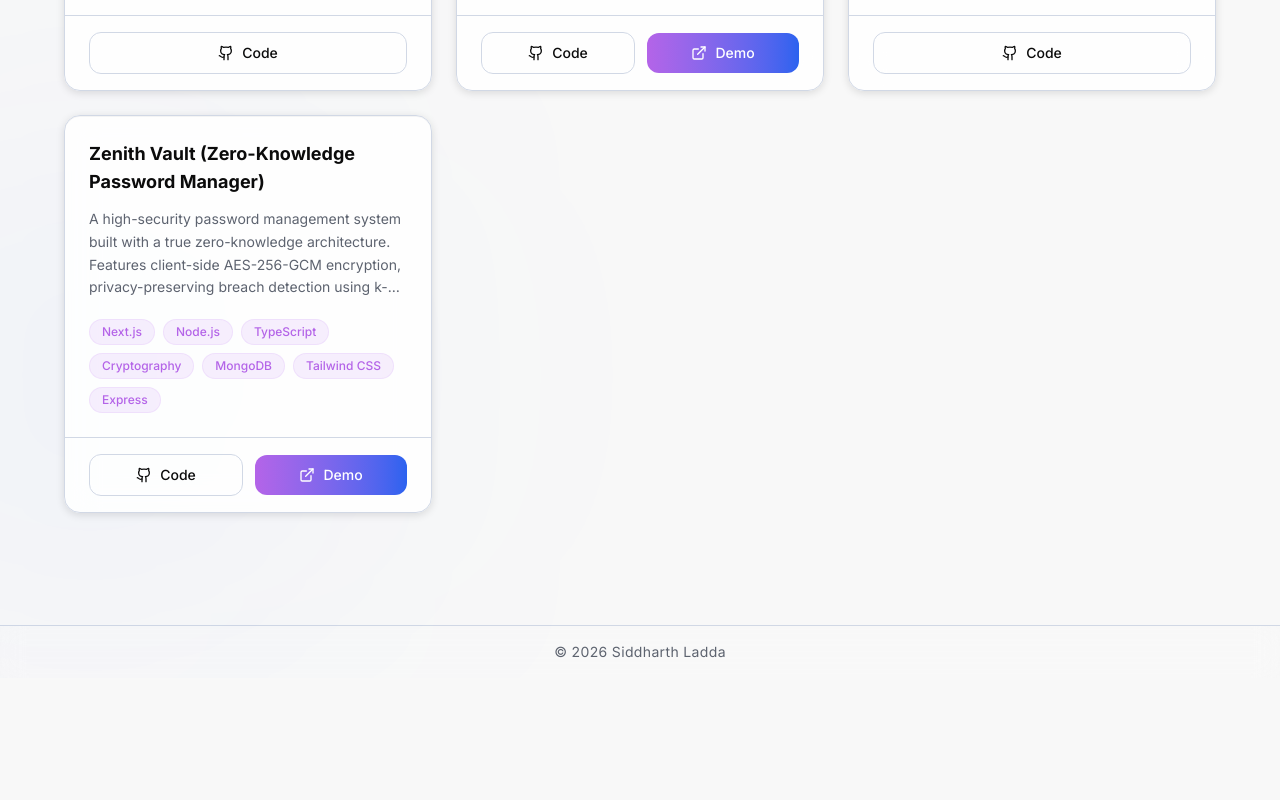
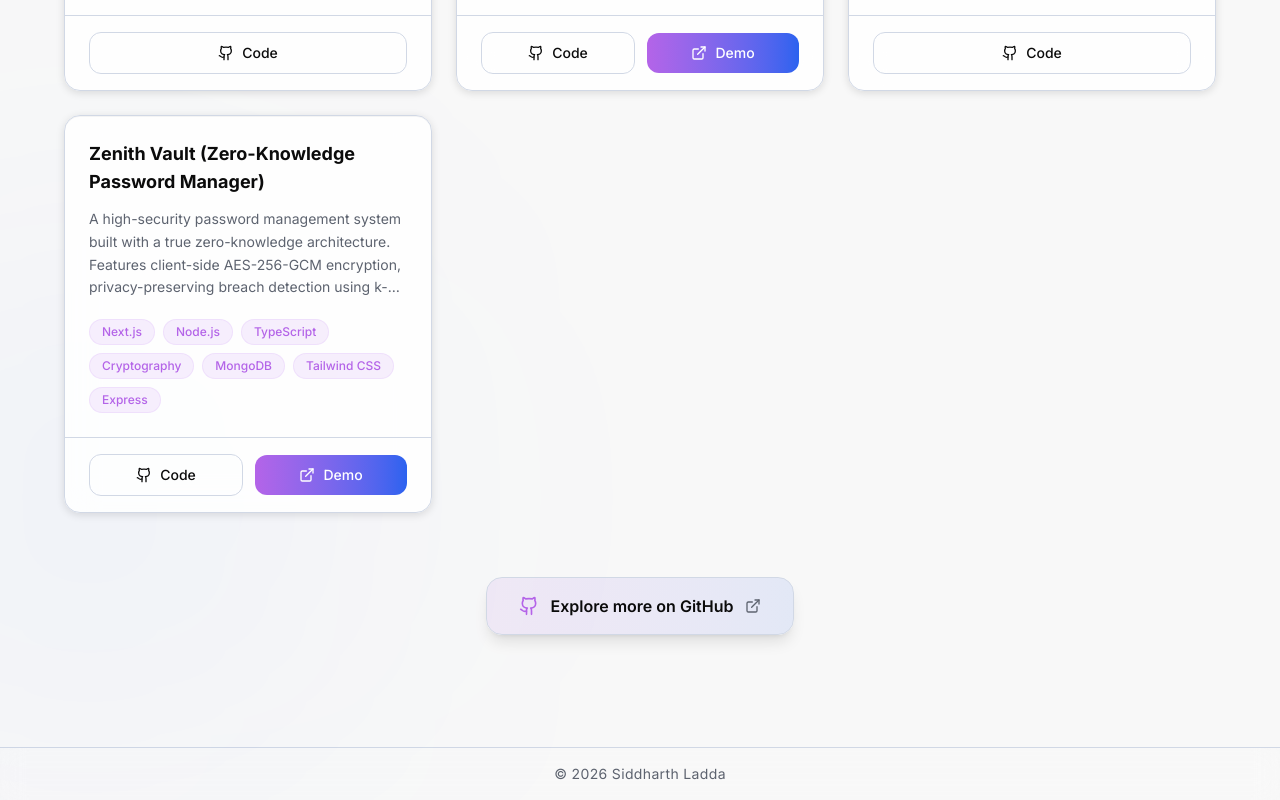
Before and after one commit to laddasiddharth/Portfolio, a React (Vite) app: page /projects in a window 1280 px wide. Shown: the part 962-1762 px from the top of the page. Before the commit the page ends 1640 px from the top, so only its background shows below. Built offline with nearby package versions, Linux system fonts and the light colour scheme.

Commit message:
feat: add GitHub profile CTA button to projects page

```diff
--- a/src/components/Projects.tsx
+++ b/src/components/Projects.tsx
@@ -109,6 +109,20 @@ export default function Projects() {
               </SpotlightCard>
             ))}
           </div>
+
+          {/* GitHub CTA Button */}
+          <div className={`mt-16 text-center transition-all duration-1000 delay-500 ${isVisible ? 'opacity-100 translate-y-0' : 'opacity-0 translate-y-12'}`}>
+            <a
+              href="https://github.com/laddasiddharth"
+              target="_blank"
+              rel="noopener noreferrer"
+              className="inline-flex items-center gap-3 px-8 py-4 bg-gradient-to-r from-accent/10 to-primary/10 border border-border/50 rounded-2xl text-foreground font-semibold hover:border-accent/50 hover:bg-accent/5 hover:scale-[1.03] transition-all duration-300 group shadow-lg"
+            >
+              <Github className="h-5 w-5 text-accent" />
+              <span>Explore more on GitHub</span>
+              <ExternalLink className="h-4 w-4 text-muted-foreground group-hover:text-accent group-hover:translate-x-1 transition-all duration-300" />
+            </a>
+          </div>
         </div>
       </div>
     </section>
```
